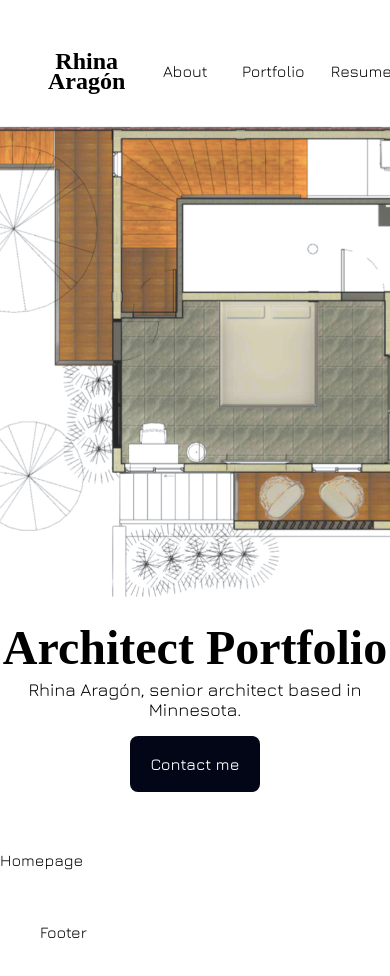
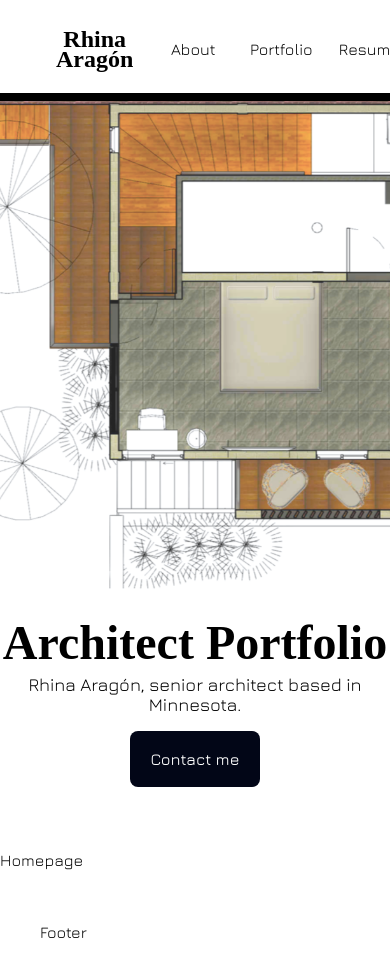
Before and after one commit to liz-garcia/architect-portfolio, a React (Vite) app in the folder client/: page / in a window 390 px wide. Shown: the top 976 px of the page. Built offline with nearby package versions, Linux system fonts and the light colour scheme; a web font is replaced by a local one.

Commit message:
Fixed padding for header on small screens.

```diff
--- a/client/src/components/Header.jsx
+++ b/client/src/components/Header.jsx
@@ -3,7 +3,7 @@ import Nav from "./Nav.jsx";
 
 // Tailwind CSS utility classes
 const headerStyle =
-  "h-[15dvh] p-12 pb-4 flex justify-between items-stretch sm:p-8 sm:pb-4";
+  "h-[12dvh] p-12 pb-6 border-b-8 border-black flex justify-between items-stretch sm:p-10 sm:pb-9";
 
 // Header Component
 const Header = () => {
--- a/client/src/components/HeroSection.jsx
+++ b/client/src/components/HeroSection.jsx
@@ -6,7 +6,7 @@ import heroImage3 from "/architectural-plan-3.png";
 
 // Tailwind CSS utility classes
 const heroSectionStyle =
-  "w-[100dvw] h-[85dvh] flex pl-16 items-center justify-center gap-8 md:flex-col-reverse md:p-0 md:gap-2";
+  "w-[100dvw] h-[88dvh] flex pl-16 items-center justify-center gap-8 md:flex-col-reverse md:p-0 md:gap-2";
 // Text div
 const heroTitleStyle =
   "w-1/3 text-center flex flex-col md:w-full md:h-1/3 items-center justify-center md:pb-4 sm:pb-8";
```
